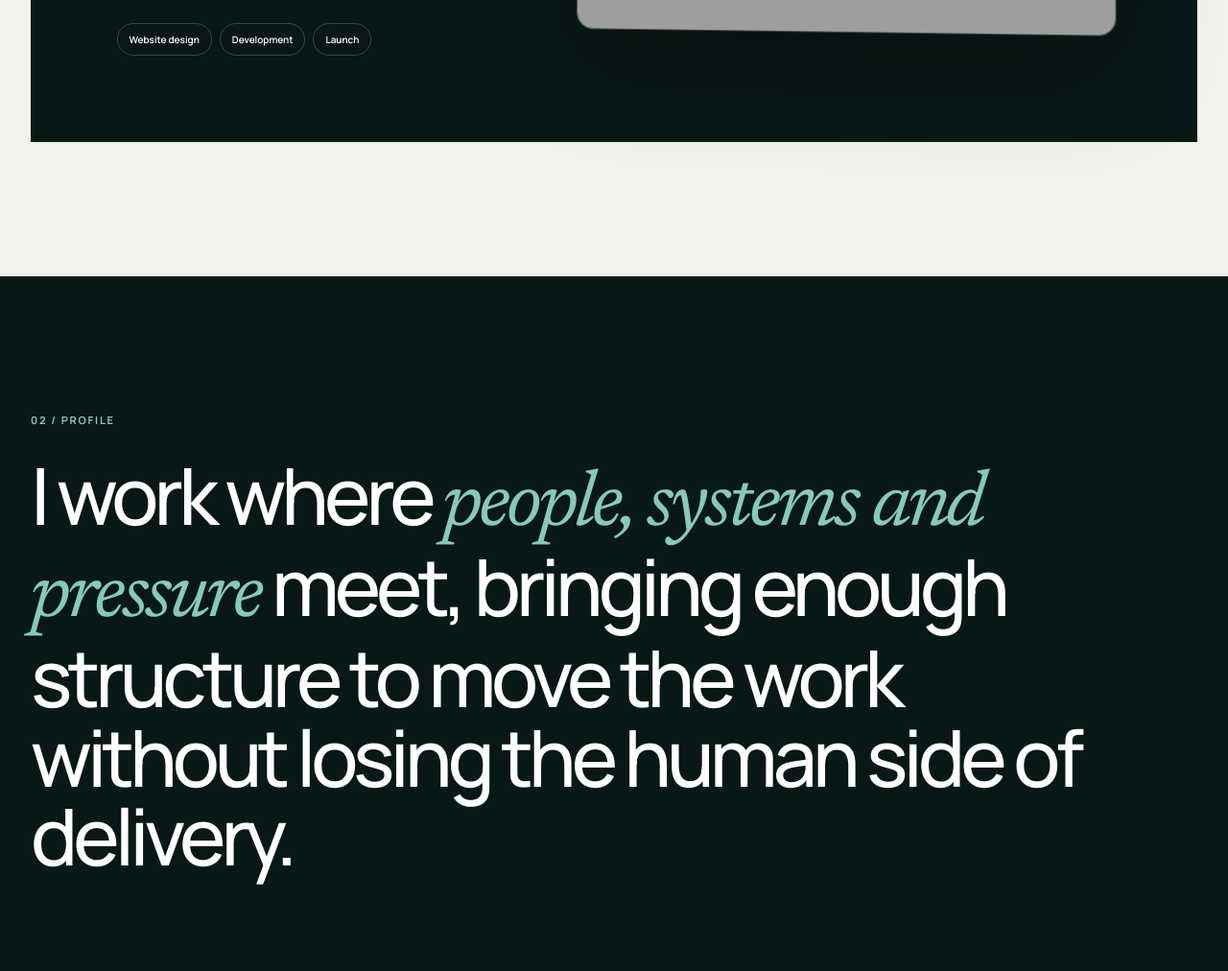
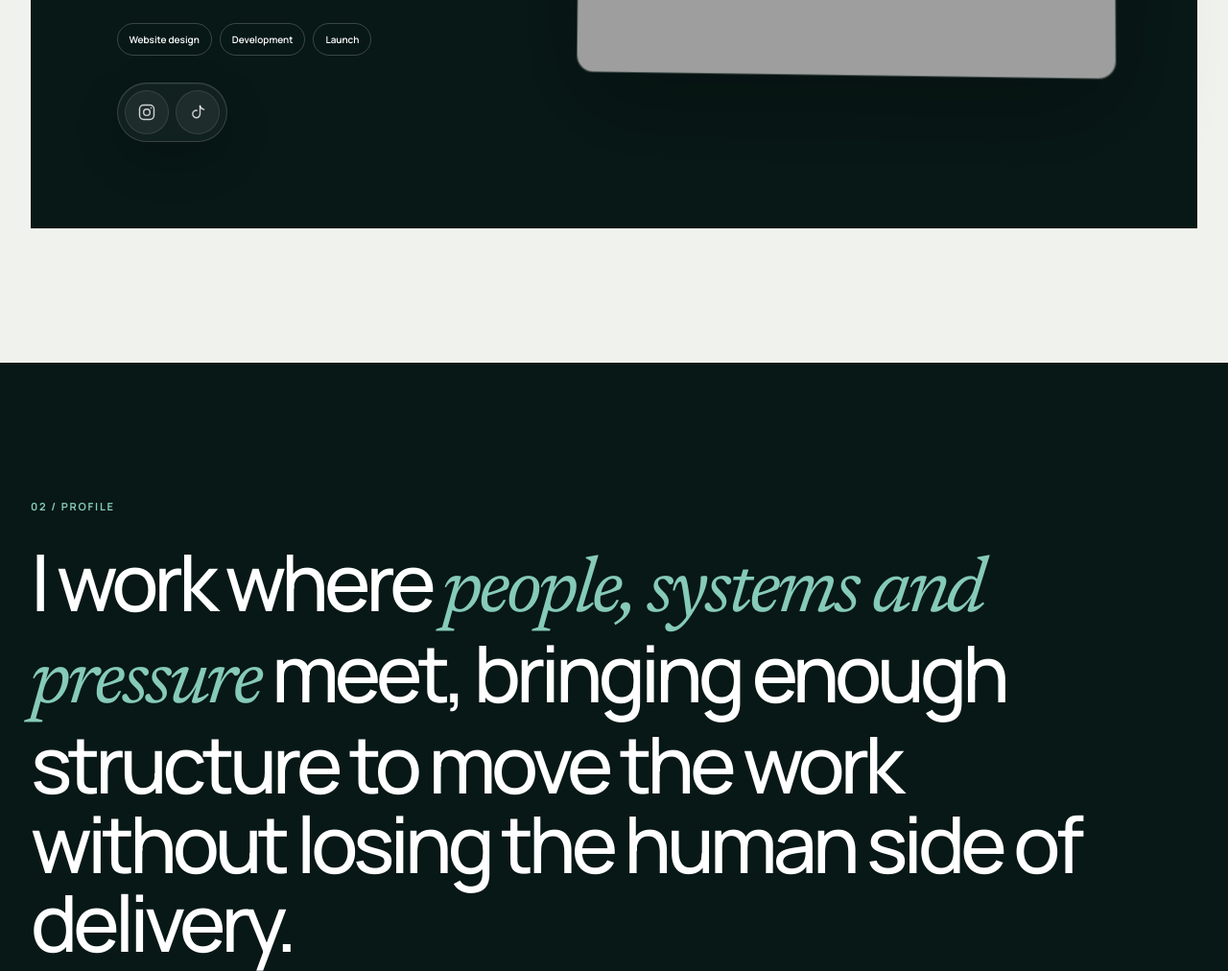
Before and after one commit to Dawitom3000/Dawits-personal-website, a plain HTML site: page index.html in a window 1280 px wide. Shown: the part 7981-8993 px from the top of the page at 96% size. Drawn offline with Linux system fonts and the light colour scheme; grey boxes are pictures that could not be loaded.

Commit message:
Add modern social media links

```diff
--- a/index.html
+++ b/index.html
@@ -447,6 +447,35 @@
               <span>Development</span>
               <span>Launch</span>
             </div>
+            <nav class="social-dock social-dock-project" aria-label="Frame by Frame social media">
+              <a
+                class="social-icon-link"
+                href="https://www.instagram.com/fxf.creatives/"
+                target="_blank"
+                rel="noopener"
+                aria-label="Frame by Frame on Instagram"
+                data-platform="Instagram"
+              >
+                <svg viewBox="0 0 24 24" aria-hidden="true">
+                  <rect x="3" y="3" width="18" height="18" rx="5"></rect>
+                  <circle cx="12" cy="12" r="4"></circle>
+                  <circle class="social-icon-dot" cx="17.4" cy="6.6" r="1"></circle>
+                </svg>
+              </a>
+              <a
+                class="social-icon-link"
+                href="https://www.tiktok.com/@fxf.creatives"
+                target="_blank"
+                rel="noopener"
+                aria-label="Frame by Frame on TikTok"
+                data-platform="TikTok"
+              >
+                <svg viewBox="0 0 24 24" aria-hidden="true">
+                  <path d="M15 4v10.2a4.6 4.6 0 1 1-3.8-4.5"></path>
+                  <path d="M15 4c.5 2.6 2.1 4.1 5 4.5"></path>
+                </svg>
+              </a>
+            </nav>
           </div>
           <div class="digital-build-visual">
             <div class="browser-frame">
@@ -878,10 +907,7 @@
         </div>
 
         <div class="gallery-footer shell">
-          <p>
-            More photography and fieldwork
-            <a href="https://www.instagram.com/dawits_memorylane" target="_blank" rel="noopener">@dawits_memorylane ↗</a>
-          </p>
+          <p>More photography and fieldwork</p>
           <span>08 selected frames</span>
         </div>
       </div>
@@ -905,6 +931,47 @@
               View résumé
             </a>
           </div>
+          <nav class="social-dock social-dock-personal" aria-label="Dawit Feleke social media">
+            <a
+              class="social-icon-link"
+              href="https://www.instagram.com/dawits_memorylane/"
+              target="_blank"
+              rel="noopener"
+              aria-label="Dawit Feleke on Instagram"
+              data-platform="Instagram"
+            >
+              <svg viewBox="0 0 24 24" aria-hidden="true">
+                <rect x="3" y="3" width="18" height="18" rx="5"></rect>
+                <circle cx="12" cy="12" r="4"></circle>
+                <circle class="social-icon-dot" cx="17.4" cy="6.6" r="1"></circle>
+              </svg>
+            </a>
+            <a
+              class="social-icon-link"
+              href="https://www.linkedin.com/in/dawit-feleke-991b0a288"
+              target="_blank"
+              rel="noopener"
+              aria-label="Dawit Feleke on LinkedIn"
+              data-platform="LinkedIn"
+            >
+              <svg viewBox="0 0 24 24" aria-hidden="true">
+                <rect x="3" y="3" width="18" height="18" rx="3"></rect>
+                <path d="M7.4 10v6.7M7.4 7.5v.1M11 16.7V10m0 3c.4-2 4.8-2.4 4.8 1v2.7"></path>
+              </svg>
+            </a>
+            <a
+              class="social-icon-link"
+              href="https://github.com/Dawitom3000"
+              target="_blank"
+              rel="noopener"
+              aria-label="Dawit Feleke on GitHub"
+              data-platform="GitHub"
+            >
+              <svg viewBox="0 0 24 24" aria-hidden="true">
+                <path d="M15 21v-3.8c.1-1-.3-1.8-.8-2.3 2.7-.3 5.5-1.3 5.5-5.9 0-1.3-.5-2.4-1.2-3.2.1-.3.5-1.6-.1-3.1 0 0-1-.3-3.3 1.2a11.5 11.5 0 0 0-6 0C6.8 2.4 5.8 2.7 5.8 2.7c-.6 1.5-.2 2.8-.1 3.1A4.6 4.6 0 0 0 4.5 9c0 4.6 2.8 5.6 5.5 5.9-.4.4-.7 1-.8 1.8-.8.4-2.8 1.1-4-1.2-.8-1.4-2-1.5-2-1.5M9 21v-2.7"></path>
+              </svg>
+            </a>
+          </nav>
         </div>
 
         <address class="contact-details reveal">
--- a/style.css
+++ b/style.css
@@ -936,6 +936,111 @@ a {
   border-color: rgba(255, 255, 255, 0.2);
 }
 
+.social-dock {
+  display: inline-flex;
+  width: max-content;
+  padding: 7px;
+  background: rgba(255, 255, 255, 0.045);
+  border: 1px solid rgba(255, 255, 255, 0.16);
+  border-radius: 999px;
+  box-shadow:
+    inset 0 1px 0 rgba(255, 255, 255, 0.07),
+    0 18px 50px rgba(0, 0, 0, 0.16);
+  gap: 7px;
+  backdrop-filter: blur(16px);
+}
+
+.social-dock-project {
+  margin-top: 28px;
+}
+
+.social-dock-personal {
+  margin-top: 30px;
+}
+
+.social-icon-link {
+  position: relative;
+  display: grid;
+  width: 52px;
+  height: 52px;
+  color: rgba(255, 255, 255, 0.78);
+  background: rgba(255, 255, 255, 0.055);
+  border: 1px solid rgba(255, 255, 255, 0.1);
+  border-radius: 50%;
+  place-items: center;
+  text-decoration: none;
+  transform: translateY(0);
+  transition:
+    color 220ms ease,
+    background 220ms ease,
+    border-color 220ms ease,
+    box-shadow 260ms ease,
+    transform 260ms var(--ease-out);
+}
+
+.social-dock-project .social-icon-link {
+  width: 46px;
+  height: 46px;
+}
+
+.social-icon-link svg {
+  width: 22px;
+  height: 22px;
+  overflow: visible;
+  fill: none;
+  stroke: currentColor;
+  stroke-linecap: round;
+  stroke-linejoin: round;
+  stroke-width: 1.7;
+}
+
+.social-dock-project .social-icon-link svg {
+  width: 20px;
+  height: 20px;
+}
+
+.social-icon-link .social-icon-dot {
+  fill: currentColor;
+  stroke: none;
+}
+
+.social-icon-link::after {
+  position: absolute;
+  z-index: 4;
+  bottom: calc(100% + 12px);
+  left: 50%;
+  padding: 6px 9px;
+  color: var(--ink);
+  background: var(--mint);
+  border-radius: 7px;
+  box-shadow: 0 12px 34px rgba(0, 0, 0, 0.22);
+  content: attr(data-platform);
+  font-size: 9px;
+  font-weight: 700;
+  letter-spacing: 0.06em;
+  opacity: 0;
+  pointer-events: none;
+  text-transform: uppercase;
+  transform: translate(-50%, 7px);
+  transition: opacity 180ms ease, transform 220ms var(--ease-out);
+  white-space: nowrap;
+}
+
+.social-icon-link:hover,
+.social-icon-link:focus-visible {
+  color: var(--ink);
+  background: var(--mint);
+  border-color: var(--mint);
+  box-shadow: 0 13px 34px rgba(0, 0, 0, 0.25);
+  transform: translateY(-3px);
+}
+
+.social-icon-link:hover::after,
+.social-icon-link:focus-visible::after {
+  opacity: 1;
+  transform: translate(-50%, 0);
+}
+
 .browser-frame {
   overflow: hidden;
   min-height: 0;
@@ -1550,13 +1655,6 @@ a {
 
 .gallery-footer p {
   margin: 0;
-}
-
-.gallery-footer a {
-  color: var(--teal);
-  font-weight: 700;
-  text-decoration-thickness: 1px;
-  text-underline-offset: 4px;
 }
 
 .contact-section {
@@ -2222,6 +2320,20 @@ a {
     padding: 30px 20px;
   }
 
+  .social-dock {
+    padding: 6px;
+    gap: 6px;
+  }
+
+  .social-dock-personal {
+    margin-top: 26px;
+  }
+
+  .social-icon-link {
+    width: 50px;
+    height: 50px;
+  }
+
   .browser-frame {
     min-height: 0;
     transform: none;
```
